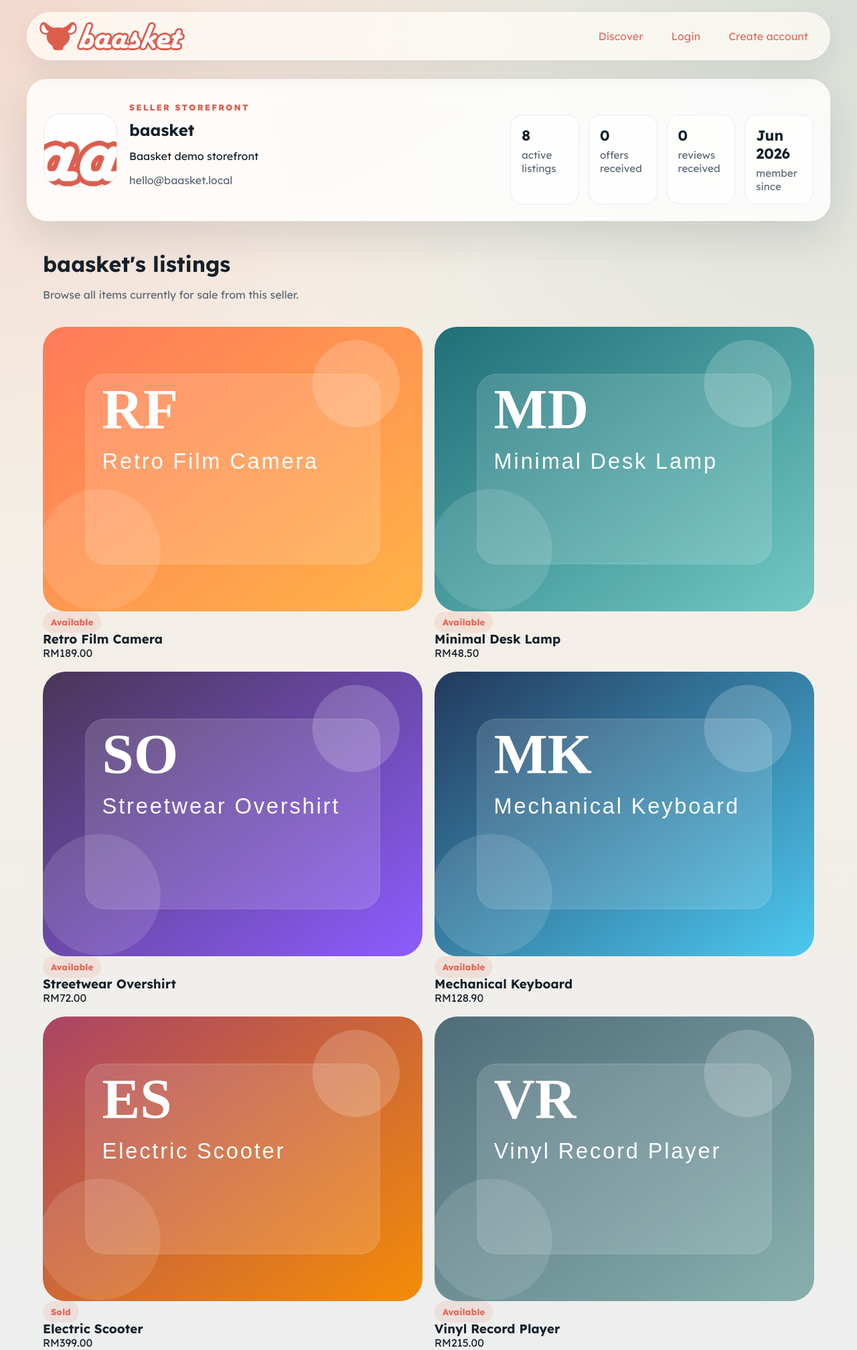
After one commit to 4l3sh4/baasket, a Flask app: page /seller/1 in a window 1280 px wide. The commit adds this page. Shown: the top 2016 px of the page at 67% size. Run offline with Flask 3, Linux system fonts and the light colour scheme.

Commit message:
added follow button

```diff
--- a/main.py
+++ b/main.py
@@ -1155,6 +1155,44 @@ def create_app() -> Flask:
 		flash("You have been signed out.", "info")
 		return redirect(url_for("index"))
 
+	@app.get("/seller/<int:user_id>")
+	def seller_profile(user_id: int) -> ResponseReturnValue:
+		user = db.session.get(User, user_id)
+		if user is None:
+			flash("That seller does not exist.", "warning")
+			return redirect(url_for("index"))
+
+		listings = Item.query.filter_by(seller_id=user_id).all()
+		reviews_count = 0
+
+		return render_template(
+			"seller_profile.html",
+			title=f"{user.username}'s Storefront | Baasket",
+			user=user,
+			listings=listings,
+			reviews_count=reviews_count,
+		)
+
+	@app.post("/seller/<int:user_id>/follow")
+	@login_required
+	def seller_follow(user_id: int) -> ResponseReturnValue:
+		user = db.session.get(User, user_id)
+		if user is None:
+			flash("That seller does not exist.", "warning")
+			return redirect(url_for("index"))
+		if user.id == current_user.id:
+			flash("You cannot follow yourself.", "warning")
+			return redirect(url_for("seller_profile", user_id=user_id))
+
+		if current_user.is_following(user):
+			current_user.unfollow(user)
+			flash(f"You unfollowed {user.username}.", "info")
+		else:
+			current_user.follow(user)
+			flash(f"You are now following {user.username}.", "success")
+		db.session.commit()
+		return redirect(url_for("seller_profile", user_id=user_id))
+
 	@app.route("/dashboard", methods=["GET", "POST"])
 	@login_required
 	def dashboard() -> ResponseReturnValue:
@@ -1170,6 +1208,8 @@ def create_app() -> Flask:
 					return redirect(url_for("dashboard"))
 				current_user.username = new_username
 			current_user.bio = request.form.get("bio", "").strip()
+			current_user.home_address = request.form.get("home_address", "").strip()
+			current_user.phone_number = request.form.get("phone_number", "").strip()
 			new_profile_image = _save_upload(request.files.get("profile_image"), PROFILE_UPLOAD_DIR)
 			if new_profile_image:
 				current_user.profile_image = new_profile_image
--- a/models.py
+++ b/models.py
@@ -8,6 +8,12 @@ from flask_login import UserMixin
 from werkzeug.security import check_password_hash, generate_password_hash
 
 from extensions import db, login_manager
+
+followers_association = db.Table(
+    'follow',
+    db.Column('follower_id', db.Integer, db.ForeignKey('user.id'), primary_key=True),
+    db.Column('followed_id', db.Integer, db.ForeignKey('user.id'), primary_key=True),
+)
 
 
 class User(db.Model, UserMixin):
@@ -28,6 +34,35 @@ class User(db.Model, UserMixin):
     last_seen = db.Column(db.DateTime, nullable=True)
 
     listings = db.relationship("ListingModel", foreign_keys="[ListingModel.seller_id]", backref="seller", lazy=True, cascade="all, delete-orphan")
+    followers = db.relationship(
+        "User",
+        secondary=followers_association,
+        primaryjoin=id == followers_association.c.followed_id,
+        secondaryjoin=id == followers_association.c.follower_id,
+        backref=db.backref("following", lazy="dynamic"),
+        lazy="dynamic",
+    )
+
+    def is_following(self, user: "User") -> bool:
+        if user is None:
+            return False
+        return self.following.filter(followers_association.c.followed_id == user.id).count() > 0
+
+    def follow(self, user: "User") -> None:
+        if user is None or user.id == self.id:
+            return
+        if not self.is_following(user):
+            self.following.append(user)
+
+    def unfollow(self, user: "User") -> None:
+        if user is None:
+            return
+        if self.is_following(user):
+            self.following.remove(user)
+
+    @property
+    def follower_count(self) -> int:
+        return self.followers.count()
 
     def set_password(self, password: str) -> None:
         self.password_hash = generate_password_hash(password)
--- a/static/css/styles.css
+++ b/static/css/styles.css
@@ -294,7 +294,7 @@ h3 {
 
 .hero-stats {
   display: grid;
-  grid-template-columns: repeat(3, minmax(0, 1fr));
+  grid-template-columns: repeat(4, minmax(0, 1fr));
   gap: 14px;
   margin-top: 28px;
 }
@@ -471,6 +471,17 @@ h3 {
 
 .product-meta {
   margin: 0 0 16px;
+}
+
+.product-meta a {
+  color: var(--accent-deep);
+  text-decoration: none;
+  transition: opacity 0.2s;
+}
+
+.product-meta a:hover {
+  opacity: 0.8;
+  text-decoration: underline;
 }
 
 .price-row strong {
--- a/templates/cart.html
+++ b/templates/cart.html
@@ -16,7 +16,7 @@
             <img src="{{ line.listing.image_data }}" alt="{{ line.listing.title }}">
             <div>
               <h3>{{ line.listing.title }}</h3>
-              <p>{{ line.listing.condition }} · {{ line.listing.location }} · {{ line.listing.seller_name }}</p>
+              <p>{{ line.listing.condition }} · {{ line.listing.location }} · <a href="{{ url_for('seller_profile', user_id=line.listing.seller_id) }}">{{ line.listing.seller_name }}</a></p>
               <strong>{{ line.listing.price|money }}</strong>
             </div>
             <div class="cart-controls">
--- a/templates/index.html
+++ b/templates/index.html
@@ -97,7 +97,7 @@
           <div class="product-copy">
             <p class="product-category">{{ listing.category }}</p>
             <h3><a href="{{ url_for('listing_detail', listing_id=listing.id) }}">{{ listing.title }}</a></h3>
-            <p class="product-meta">{{ listing.condition }} · {{ listing.location }} · {{ listing.seller_name }}</p>
+            <p class="product-meta">{{ listing.condition }} · {{ listing.location }} · <a href="{{ url_for('seller_profile', user_id=listing.seller_id) }}">{{ listing.seller_name }}</a></p>
             <div class="price-row">
               <strong>{{ listing.price|money }}</strong>
               {% if current_user.is_authenticated %}
@@ -160,7 +160,7 @@
         <div class="product-copy">
           <p class="product-category">{{ listing.category }}</p>
           <h3><a href="{{ url_for('listing_detail', listing_id=listing.id) }}">{{ listing.title }}</a></h3>
-          <p class="product-meta">{{ listing.condition }} · {{ listing.location }} · {{ listing.seller_name }}</p>
+          <p class="product-meta">{{ listing.condition }} · {{ listing.location }} · <a href="{{ url_for('seller_profile', user_id=listing.seller_id) }}">{{ listing.seller_name }}</a></p>
           <div class="price-row">
             <strong>{{ listing.price|money }}</strong>
             {% if current_user.is_authenticated %}
--- a/templates/listing.html
+++ b/templates/listing.html
@@ -10,7 +10,7 @@
     <div class="section-heading compact">
       <p class="eyebrow">{{ listing.category }}</p>
       <h1>{{ listing.title }}</h1>
-      <p class="product-meta">{{ listing.condition }} · {{ listing.location }} · Sold by {{ listing.seller_name }}</p>
+      <p class="product-meta">{{ listing.condition }} · {{ listing.location }} · Sold by <a href="{{ url_for('seller_profile', user_id=listing.seller_id) }}">{{ listing.seller_name }}</a></p>
     </div>
 
     <div class="price-row">
@@ -53,7 +53,7 @@
       </article>
       <article>
         <span>Seller</span>
-        <strong>{{ listing.seller_name }}</strong>
+        <strong><a href="{{ url_for('seller_profile', user_id=listing.seller_id) }}">{{ listing.seller_name }}</a></strong>
       </article>
     </div>
   </article>
@@ -101,7 +101,7 @@
         <div class="product-copy">
           <p class="product-category">{{ item.category }}</p>
           <h3><a href="{{ url_for('listing_detail', listing_id=item.id) }}">{{ item.title }}</a></h3>
-          <p class="product-meta">{{ item.condition }} · {{ item.location }} · {{ item.seller_name }}</p>
+          <p class="product-meta">{{ item.condition }} · {{ item.location }} · <a href="{{ url_for('seller_profile', user_id=item.seller_id) }}">{{ item.seller_name }}</a></p>
             <div class="price-row">
             <strong>{{ item.price|money }}</strong>
             {% if current_user.is_authenticated %}
--- a/templates/offer_checkout.html
+++ b/templates/offer_checkout.html
@@ -14,7 +14,7 @@
         <img src="{{ listing.image_data }}" alt="{{ listing.title }}">
         <div>
           <h3>{{ listing.title }}</h3>
-          <p>{{ listing.condition }} · {{ listing.location }} · {{ listing.seller_name }}</p>
+          <p>{{ listing.condition }} · {{ listing.location }} · <a href="{{ url_for('seller_profile', user_id=listing.seller_id) }}">{{ listing.seller_name }}</a></p>
           <p>
             <span style="text-decoration:line-through; opacity:0.6;">{{ listing.price|money }}</span>
             <strong style="margin-left:8px; color:#1f6f78;">{{ offer.amount_label }}</strong>
--- /dev/null
+++ b/templates/seller_profile.html
@@ -0,0 +1,71 @@
+{% extends "base.html" %}
+
+{% block content %}
+<!-- ── Seller profile hero ──────────────────────────────────────────────── -->
+<section class="dashboard-hero card-surface reveal" data-reveal>
+  <div class="dashboard-profile">
+    <img src="{{ user.profile_image_url }}" alt="{{ user.username }} profile image" class="dashboard-avatar">
+    <div>
+      <p class="eyebrow">Seller storefront</p>
+      <h1>{{ user.username }}</h1>
+      <p>{{ user.bio or "No bio yet. Check out their listings!" }}</p>
+      <p class="muted-text">{{ user.email }}</p>
+      {% if current_user.is_authenticated and current_user.id != user.id %}
+        <form method="post" action="{{ url_for('seller_follow', user_id=user.id) }}" style="display:inline; margin-top:12px;">
+          <button type="submit" class="secondary-button">
+            {% if current_user.is_following(user) %}Unfollow{% else %}Follow{% endif %}
+          </button>
+        </form>
+      {% endif %}
+    </div>
+  </div>
+
+  <div class="hero-stats dashboard-stats">
+    <article>
+      <strong>{{ listings | length }}</strong>
+      <span>active listings</span>
+    </article>
+    <article>
+      <strong>0</strong>
+      <span>offers received</span>
+    </article>
+    <article>
+      <strong>{{ reviews_count }}</strong>
+      <span>reviews received</span>
+    </article>
+    <article>
+      <strong>{{ user.created_at.strftime('%b %Y') }}</strong>
+      <span>member since</span>
+    </article>
+  </div>
+</section>
+
+<!-- ── Seller's listings ─────────────────────────────────────────────────── -->
+<section class="section-block">
+  <div class="section-heading">
+    <div>
+      <h2>{{ user.username }}'s listings</h2>
+      <p>Browse all items currently for sale from this seller.</p>
+    </div>
+  </div>
+
+  <div class="listing-grid thumbnail-grid">
+    {% for listing in listings %}
+      <article class="thumb-card reveal" data-reveal>
+        <a href="{{ url_for('listing_detail', listing_id=listing.id) }}" class="thumb-image-wrap">
+          <img src="{{ listing.image_data }}" alt="{{ listing.title }}">
+          <span class="badge {% if listing.buyer_id %}badge-sold{% else %}badge-available{% endif %}">
+            {% if listing.buyer_id %}Sold{% else %}Available{% endif %}
+          </span>
+        </a>
+        <div class="thumb-meta">
+          <h3 class="thumb-title"><a href="{{ url_for('listing_detail', listing_id=listing.id) }}">{{ listing.title }}</a></h3>
+          <div class="thumb-price">{{ listing.price|money }}</div>
+        </div>
+      </article>
+    {% else %}
+      <div class="empty-state wide">This seller has not posted any items yet.</div>
+    {% endfor %}
+  </div>
+</section>
+{% endblock %}
```
Also changed, not shown: templates/dashboard.html (+35 -10 lines), instance/baasket.db.
